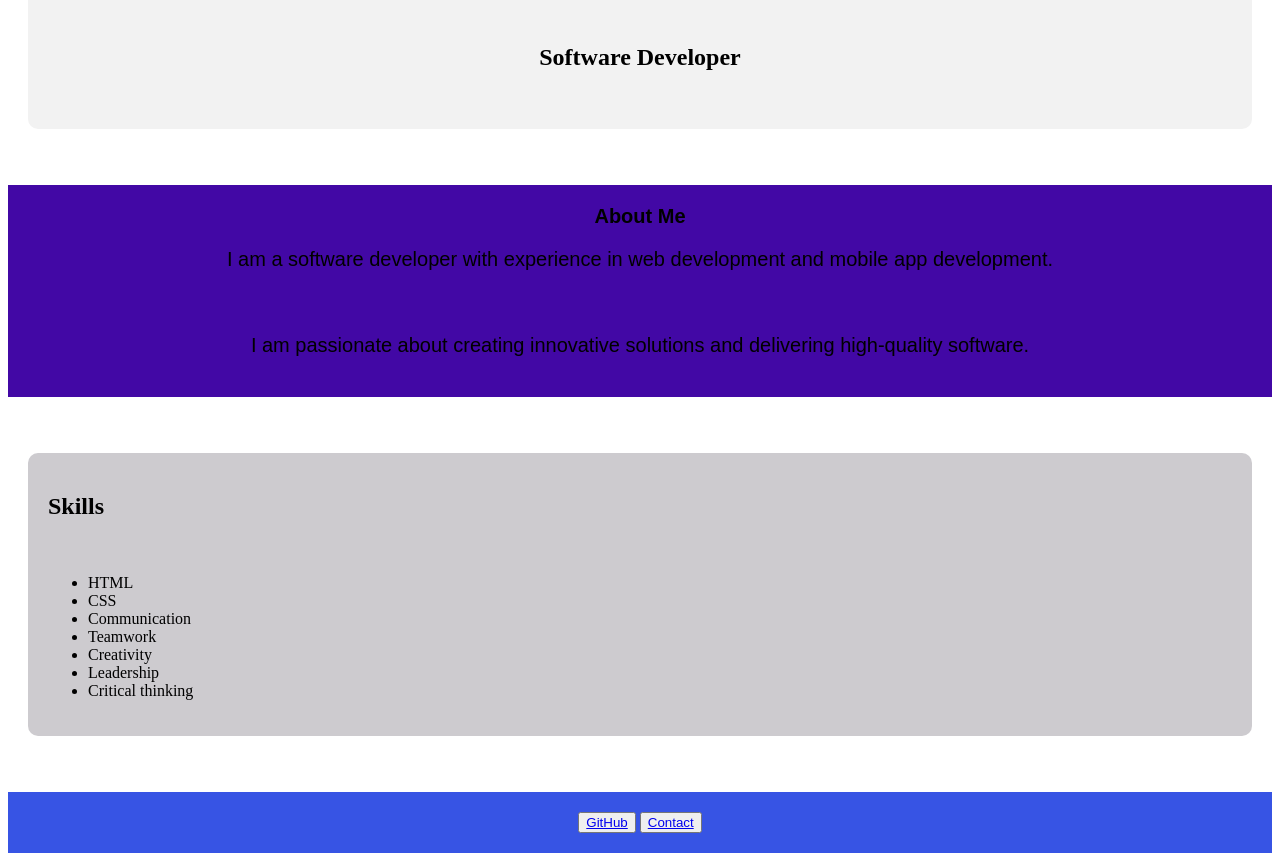
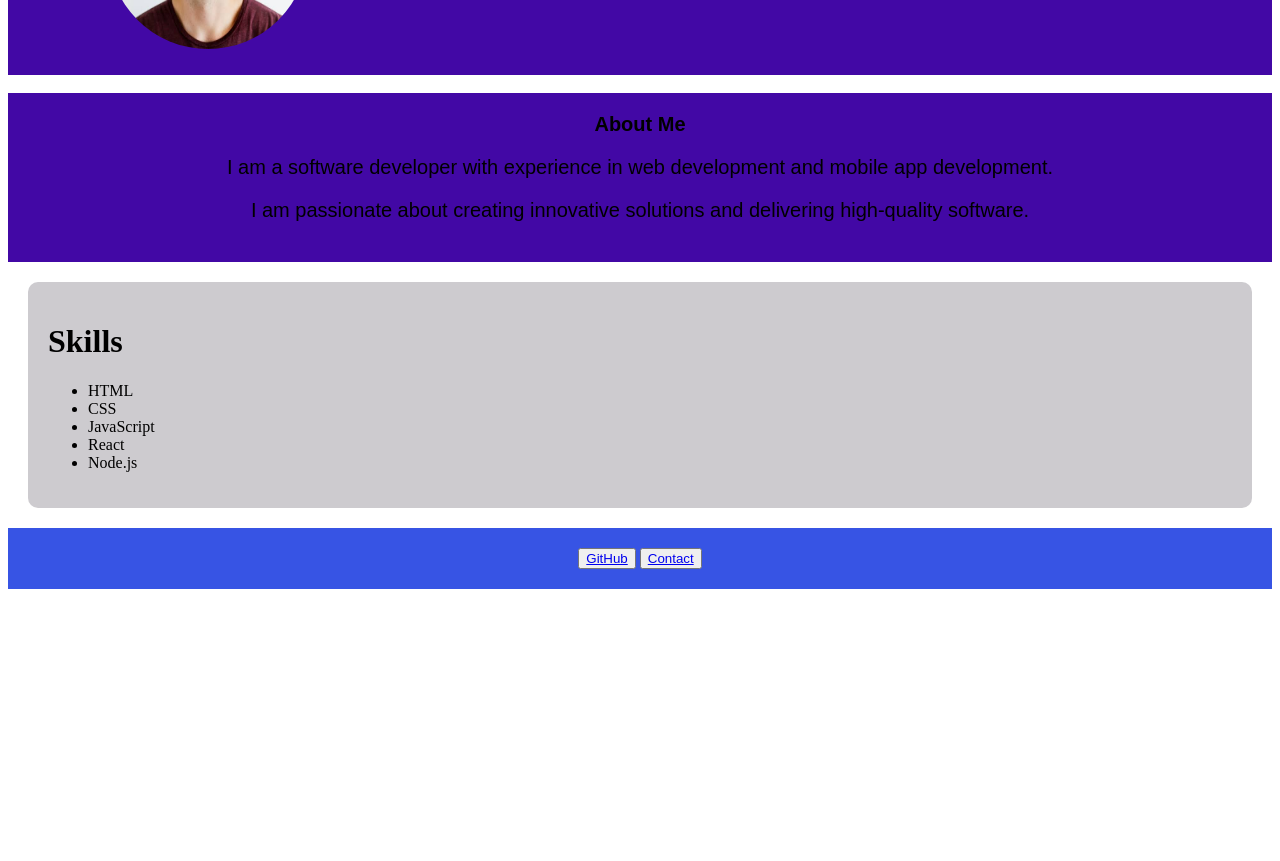
Before and after one commit to Eliza-collab/personal-profile-, a plain HTML site: page index.html in a window 1280 px wide. Shown: the part 451-1312 px from the top of the page. After the commit the page ends 1048 px from the top, so only its background shows below. Drawn offline with Linux system fonts and the light colour scheme.

Commit message:
Refactor profile section and update skills list
Update index.html file

```diff
--- a/index.html
+++ b/index.html
@@ -10,30 +10,28 @@
     <header>
     <div class="h1">
         <h1 class="h1">Profile</h1>
-        <img src="./images.jpg" alt=""><br><br>
-            </div>
-            </header>
+        <div class="box1">
+            <h1>John Doe Software Developer</h1>
+        </div><br>
+        <img src="./images.jpg" alt=""><br>
+        </div>
+        </header>
             <main>
-            <div class="box1">
-            <h1><strong>John Doe</strong></h1><br>
-            <h2>Software Developer</h2><br>
-        </div><br><br>
+            <br>
         <div class="box2">
-            </h2><strong>About Me</strong></h2><br>
-            <p>I am a software developer with experience in web development and mobile app development.</p><br>
+            </h2><strong>About Me</strong></h2>
+            <p>I am a software developer with experience in web development and mobile app development.</p>
             <p>I am passionate about creating innovative solutions and delivering high-quality software.</p>
-        </div><br><br>
+        </div>
         <div class="box3">
-            <h2><strong>Skills</strong></h2><br>
+            <h1><strong>Skills</strong></h1>
             <ul>
                 <li>HTML</li>
                 <li>CSS</li>
-                <li>Communication</li>
-                <li>Teamwork</li>
-                <li>Creativity</li>
-                <li>Leadership</li>
-                <li>Critical thinking</li>
-        </div><br><br>
+                <li>JavaScript</li>
+                <li>React</li>
+                <li>Node.js</li>
+        </div>
 
         <div class="footer">
             <button><a href="https://github.com">GitHub</a></button>
```
